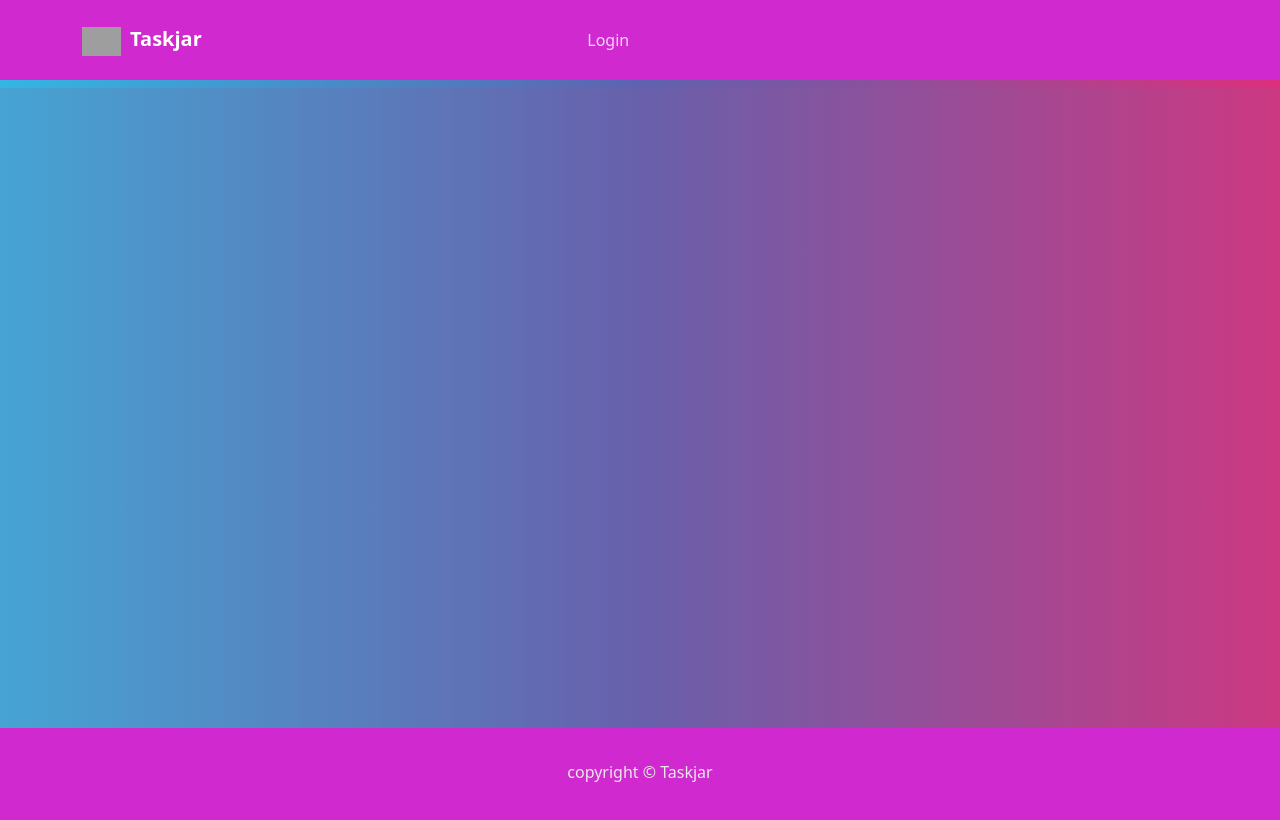
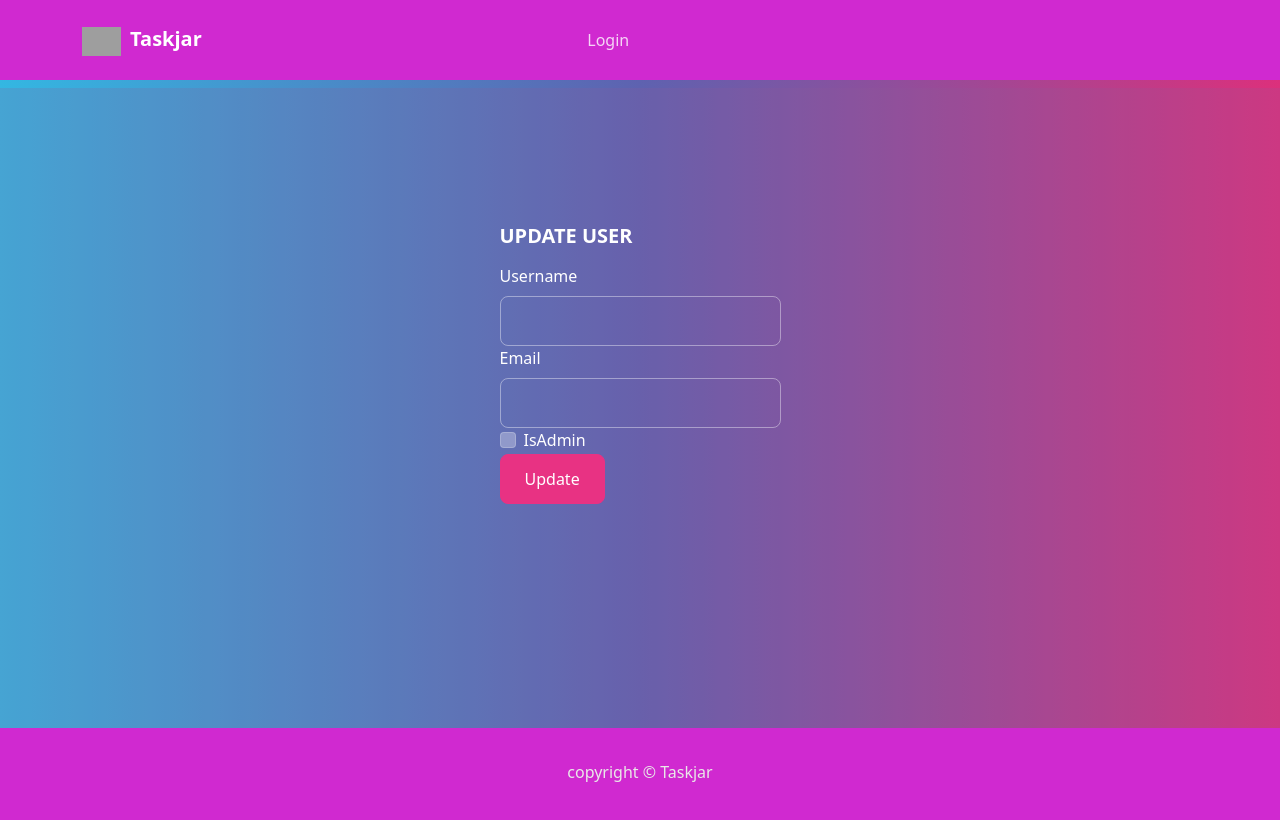
Before and after one commit to Manasseh-Kinyua/taskjar, a React (Create React App) app in the folder frontend/: page /user/edit/1 in a window 1280 px wide. Shown: the top 820 px of the page. Built offline with nearby package versions, Linux system fonts and the light colour scheme; grey boxes are pictures that could not be loaded.

Commit message:
Frontend: create user edit screen

```diff
--- a/frontend/src/App.js
+++ b/frontend/src/App.js
@@ -14,6 +14,7 @@ import CreateTaskScreen from './screens/CreateTaskScreen';
 import TaskScreen from './screens/TaskScreen';
 import TaskEditScreen from './screens/TaskEditScreen';
 import UserListScreen from './screens/UserListScreen';
+import UserEditScreen from './screens/UserEditScreen';
 
 function App() {
   return (
@@ -33,6 +34,7 @@ function App() {
             <Route path='/task/:id' element={ <TaskScreen /> } />
             <Route path='/task/:id/edit' element={ <TaskEditScreen /> } />
             <Route path='/admin/userlist' element={ <UserListScreen /> } />
+            <Route path='/user/edit/:id' element={ <UserEditScreen /> } />
           </Routes>
         </main>
         <Footer />
--- /dev/null
+++ b/frontend/src/screens/UserEditScreen.js
@@ -0,0 +1,66 @@
+import React, { useEffect, useState } from 'react'
+import { useParams } from 'react-router-dom'
+import { useDispatch, useSelector } from 'react-redux'
+import Container from '@mui/material/Container';
+import { Form, Button } from 'react-bootstrap'
+import Loader from '../components/Loader';
+import Message from '../components/Message';
+
+function UserEditScreen() {
+
+    const [name, setName] = useState('')
+    const [email, setEmail] = useState('')
+    const [isAdmin, setIsAdmin] = useState('')
+
+    const params = useParams()
+
+    const dispatch = useDispatch()
+
+    useEffect(() => {
+
+    })
+
+    const submitEditUserHandler = (e) => {
+      e.preventDefault()
+    }
+
+  return (
+    <div>
+      <Container>
+        <div className='py-5'  style={{display:'flex', alignItems:'center', justifyContent:'center'}}>
+
+          <Form className='my-1' onSubmit={submitEditUserHandler}>
+          <h5>UPDATE USER</h5>
+            <Form.Group controlId='name'>
+              <Form.Label>Username</Form.Label>
+              <Form.Control
+                type='text'
+                value={name}
+                onChange={(e) => setName(e.target.value)}></Form.Control>
+            </Form.Group>
+
+            <Form.Group controlId='email'>
+              <Form.Label>Email</Form.Label>
+              <Form.Control
+                type='email'
+                value={email}
+                onChange={(e) => setEmail(e.target.value)}></Form.Control>
+            </Form.Group>
+
+            <Form.Group controlId='name'>
+              <Form.Check
+                as='checkbox'
+                label='IsAdmin'
+                value={isAdmin}
+                onChange={(e) => setIsAdmin(e.target.checked)}></Form.Check>
+            </Form.Group>
+
+            <Button type='submit'>Update</Button>
+          </Form>
+        </div>
+      </Container>
+    </div>
+  )
+}
+
+export default UserEditScreen
```
Also changed, not shown: 1 other file (tests, documents, lock files or other folders).
